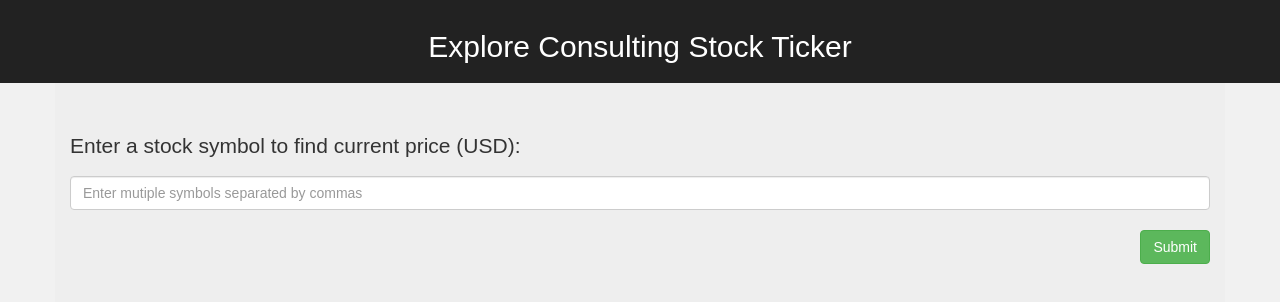
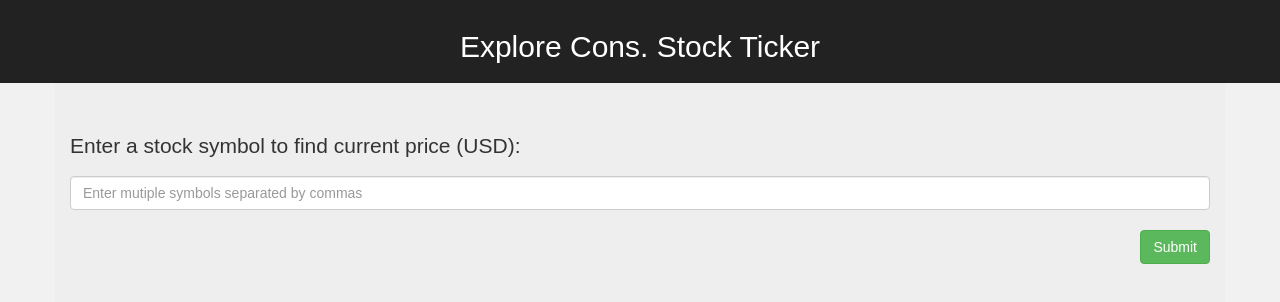
Before and after one commit to bhkangw/Explore-stocks, a React (Create React App) app: page / in a window 1280 px wide. Shown: the top 302 px of the page. Built offline with nearby package versions, Linux system fonts and the light colour scheme.

Commit message:
Ready for initial deploy

```diff
--- a/src/App.js
+++ b/src/App.js
@@ -16,7 +16,7 @@ class App extends Component {
   handleSubmit(e) {
     // prevents empty submission
     if (this.refs.stock.value === '') {
-      alert('Cannot be blank')
+      alert('Field cannot be blank; please enter a stock symbol')
     }
     const symbols = this.refs.stock.value // const for input field value
     // use axios to make an http get request to API using symbols as params
@@ -33,7 +33,7 @@ class App extends Component {
     return (
       <div className="App">
         <div className="App-header">
-          <h2>Explore Consulting Stock Ticker</h2>
+          <h2>Explore Cons. Stock Ticker</h2>
         </div>
 
         <div className='jumbotron container'>
@@ -48,7 +48,7 @@ class App extends Component {
 
         <div className='container'>
           {Object.keys(this.state.stocks).map((key, index) => (
-            <div id='stocks-container'>
+            <div id='stocks-container' key={index}>
               <span className='left'>{this.state.stocks[key]['1. symbol']}</span>
               <span className='right'><NumberFormat value={this.state.stocks[key]['2. price']} displayType={'text'} decimalScale={2} thousandSeparator={true} prefix={'$'} /></span>
             </div>
```
